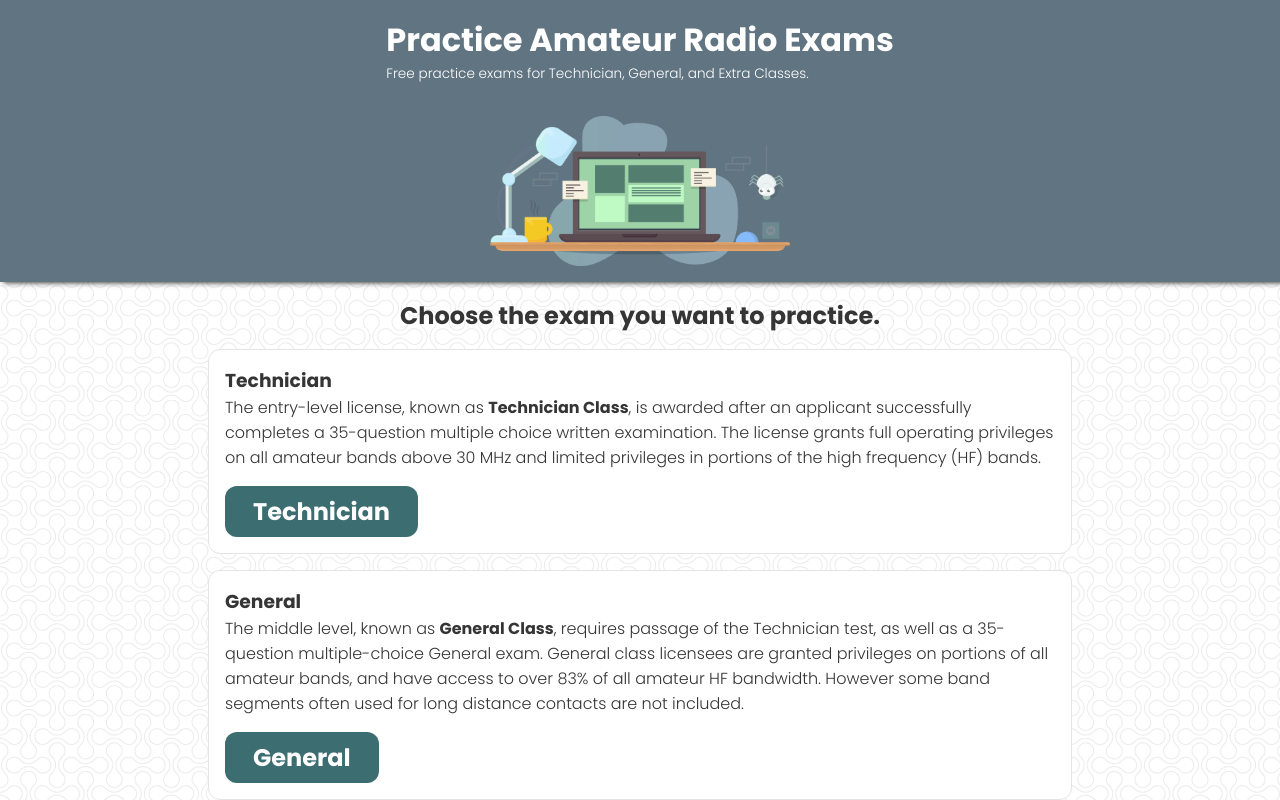
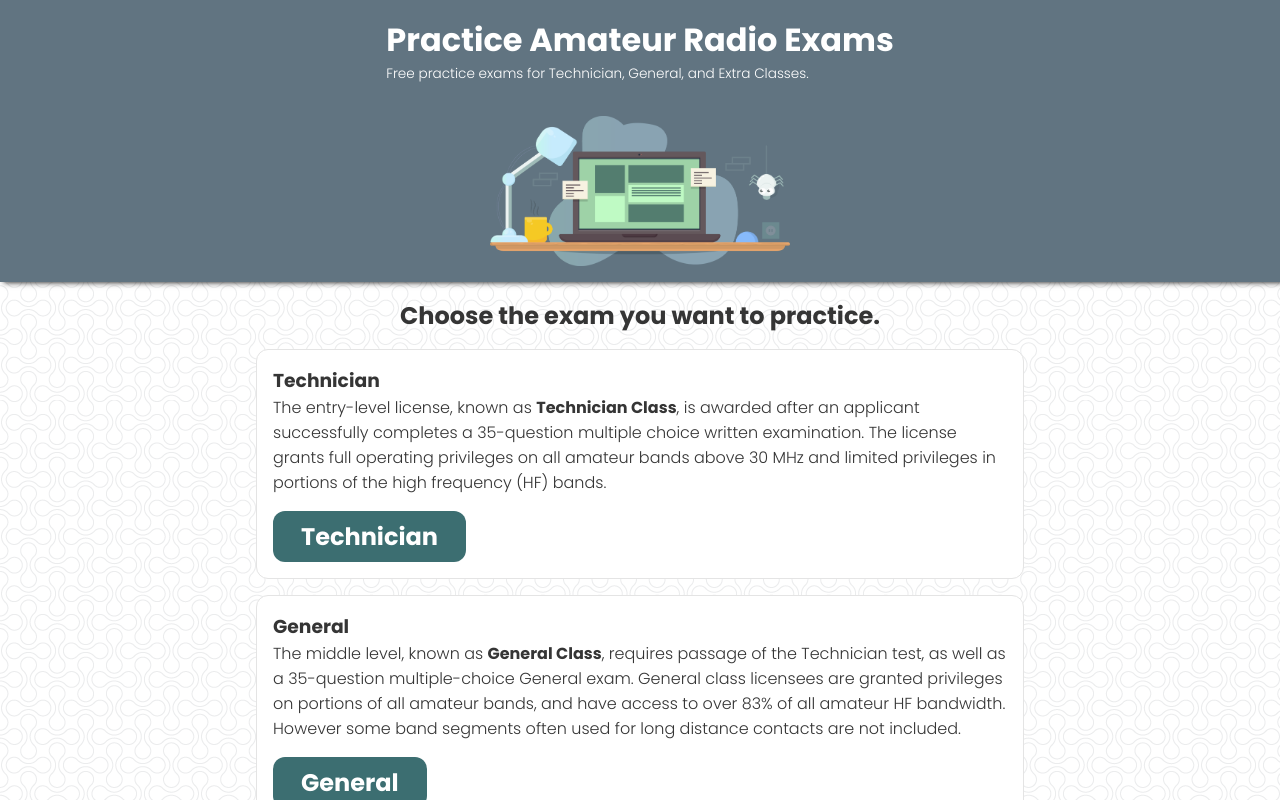
Before and after one commit to tyler-daigle/practice-ham, a React (Create React App) app: page / in a window 1280 px wide. Shown: the top 800 px of the page. Built offline with nearby package versions, Linux system fonts and the light colour scheme.

Commit message:
made AppContainer smaller on large screens

```diff
--- a/src/components/UI/AppContainer.js
+++ b/src/components/UI/AppContainer.js
@@ -9,7 +9,7 @@ const AppContainer = styled.div`
   justify-content: space-between;
 
   @media (min-width: 1080px) {
-    width: 70%;
+    max-width: 800px;
   }
 `;
 
```
